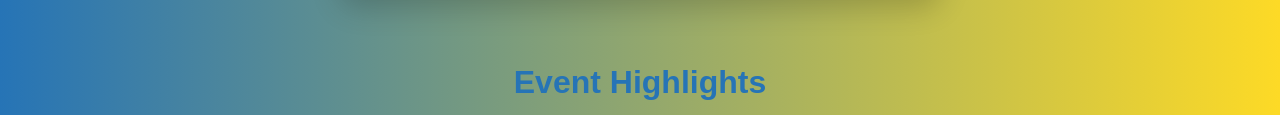
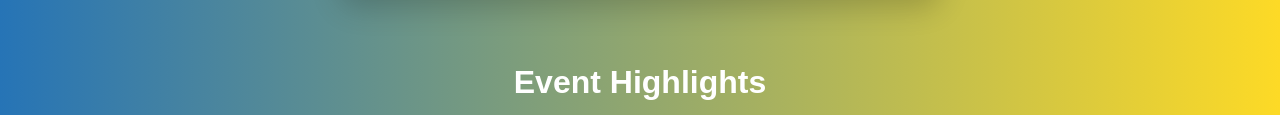
Before and after one commit to Ashenafi-Bir/event_fly, a plain HTML site: page index.html in a window 1280 px wide. Shown: the part 685-800 px from the top of the page. Drawn offline with Linux system fonts and the light colour scheme.

Commit message:
header color

```diff
--- a/styles.css
+++ b/styles.css
@@ -88,7 +88,7 @@ body {
 .image-gallery h2 {
   font-size: 2em;
   margin-bottom: 20px;
-  color: #2674b6;
+  color: white;
 }
 
 /* Image Grid Styling */
```
